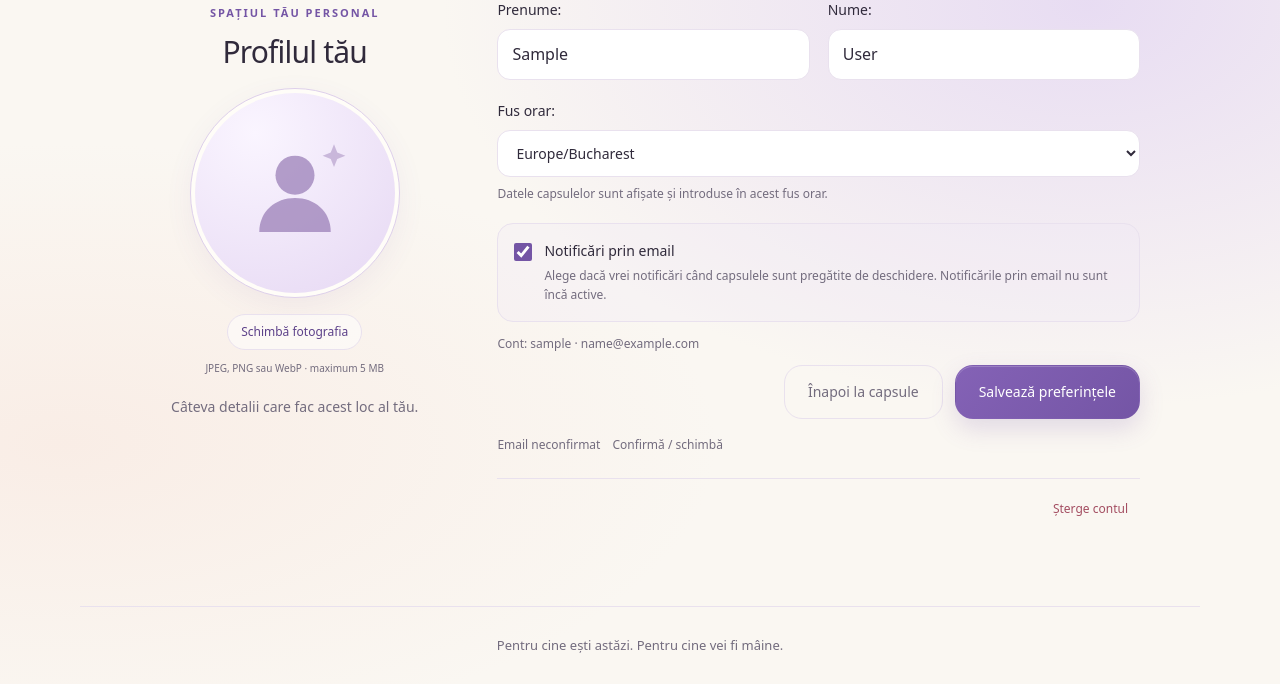
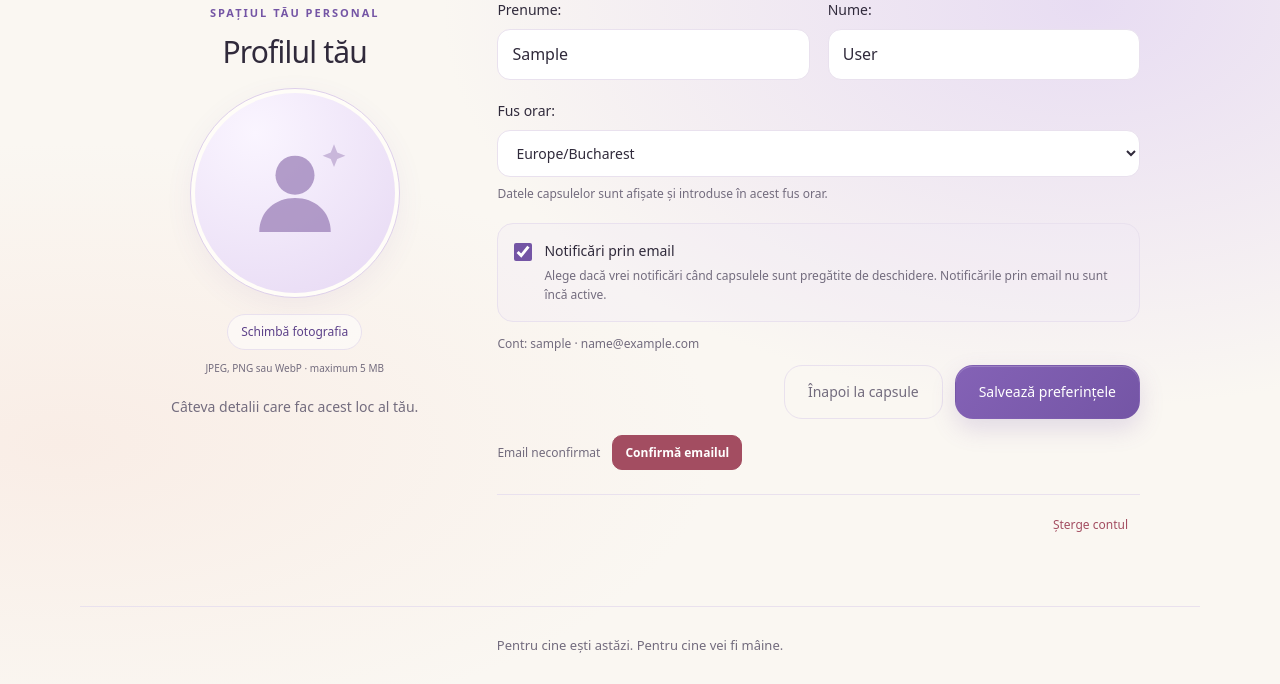
Before and after one commit to dianuca/time-capsule, a Django app: page /accounts/profile/ in a window 1280 px wide. Shown: the part 116-800 px from the top of the page. Run offline with Django 5.2, Linux system fonts and the light colour scheme; the visitor is signed in with stand-in values (Sample User, id 1).

Commit message:
style: highlight email confirmation with compact red button

```diff
--- a/static/css/style.css
+++ b/static/css/style.css
@@ -1272,8 +1272,9 @@ body:has(.capsule-dialog[open]) { overflow: hidden; }
 .profile-email-toggle input { width: 18px; height: 18px; margin: 3px 0 0; accent-color: var(--accent); flex-shrink: 0; }
 .profile-email-toggle small { display: block; margin-top: 4px; color: var(--muted); font-size: 12px; }
 .profile-account-detail { color: var(--muted); font-size: 12px; overflow-wrap: anywhere; }
-.profile-email-status { display: flex; align-items: baseline; flex-wrap: wrap; gap: 6px 12px; margin-top: 16px; color: var(--muted); font-size: 12px; overflow-wrap: anywhere; }
+.profile-email-status { display: flex; align-items: center; flex-wrap: wrap; gap: 6px 12px; margin-top: 16px; color: var(--muted); font-size: 12px; overflow-wrap: anywhere; }
 .profile-email-status a { font-size: 12px; text-underline-offset: 3px; }
+.profile-email-status .profile-email-confirm { min-height: 34px; padding: 7px 12px; border-radius: 10px; font-weight: 600; text-decoration: none; }
 .profile-email-status small { flex-basis: 100%; font-size: 11px; }
 .profile-settings button { font: inherit; font-size: 14px; cursor: pointer; }
 @media (max-width: 600px) { .profile-name-fields { grid-template-columns: 1fr; gap: 0; } }
--- a/templates/accounts/profile.html
+++ b/templates/accounts/profile.html
@@ -38,7 +38,7 @@
         </form>
         <div class="profile-email-status">
             <span>{% if user.email_is_verified %}Email confirmat{% else %}Email neconfirmat{% endif %}</span>
-            <a data-capsule-popup href="{% url 'accounts:email_settings' %}" aria-label="{% if user.email_is_verified %}Schimbă adresa de email{% else %}Confirmă sau schimbă adresa de email{% endif %}">{% if user.email_is_verified %}Schimbă{% else %}Confirmă / schimbă{% endif %}</a>
+            <a {% if not user.email_is_verified %}class="button button-danger profile-email-confirm"{% endif %} data-capsule-popup href="{% url 'accounts:email_settings' %}" aria-label="{% if user.email_is_verified %}Schimbă adresa de email{% else %}Confirmă adresa de email{% endif %}">{% if user.email_is_verified %}Schimbă{% else %}Confirmă emailul{% endif %}</a>
             {% if user.pending_email %}<small>Confirmare în așteptare: {{ user.pending_email }}</small>{% endif %}
         </div>
         <div class="profile-danger-zone"><a class="capsule-delete-link" data-capsule-popup href="{% url 'accounts:delete' %}">Șterge contul</a></div>
--- a/templates/base.html
+++ b/templates/base.html
@@ -6,7 +6,7 @@
     <meta charset="UTF-8">
     <meta name="viewport" content="width=device-width, initial-scale=1.0">
     <title>{% block title %}Time Capsule{% endblock %}</title>
-    <link rel="stylesheet" href="{% static 'css/style.css' %}?v=20261013-21">
+    <link rel="stylesheet" href="{% static 'css/style.css' %}?v=20261013-22">
 </head>
 <body>
     <header class="site-header">
```
Also changed, not shown: README.md.
